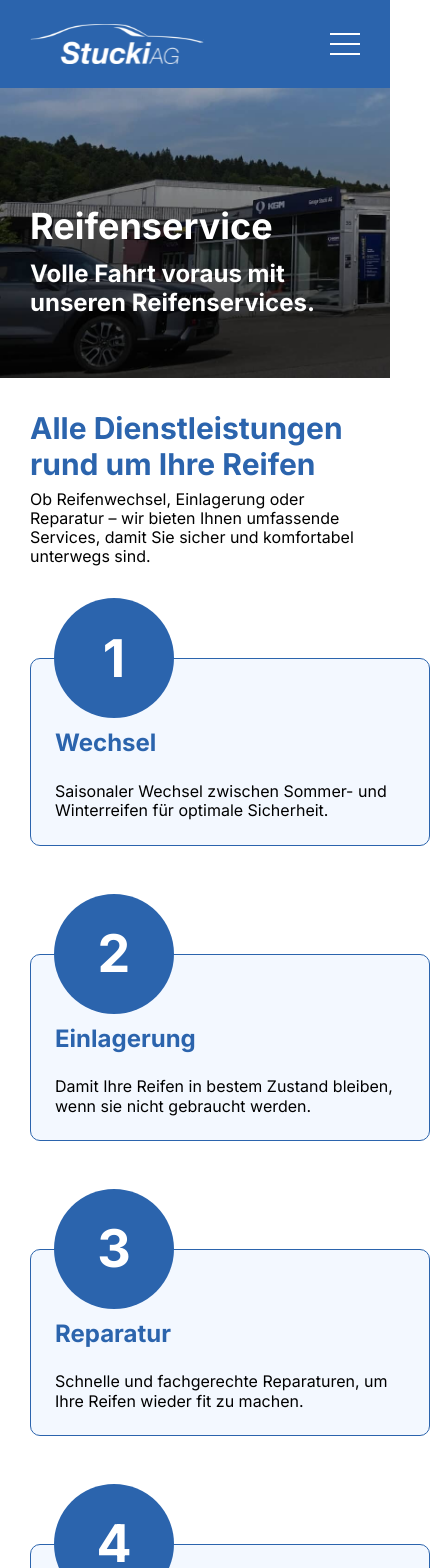
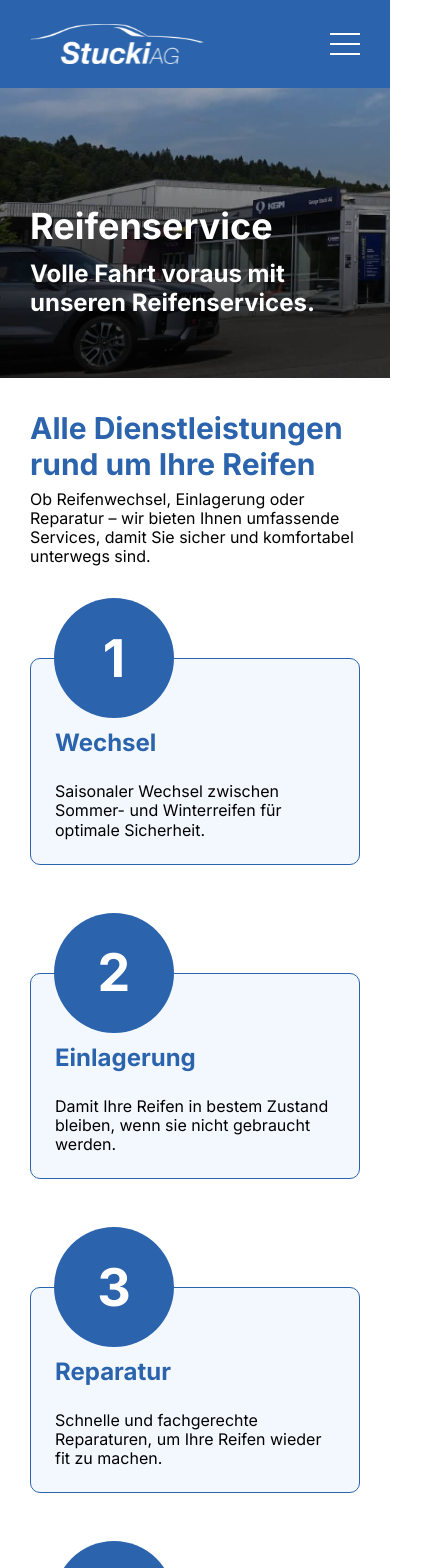
Before and after one commit to StuckiSimon/stucki-roggwil, a Next.js app in the folder website/: page /tire-service in a window 390 px wide. Shown: the top 1568 px of the page, 430 px wide, since content can reach past the window. Built offline with nearby package versions, Linux system fonts and the light colour scheme.

Commit message:
Improve mobile sizing

```diff
--- a/website/src/visual-components/fact-grid/fact-grid.module.scss
+++ b/website/src/visual-components/fact-grid/fact-grid.module.scss
@@ -2,5 +2,5 @@
   position: relative;
   display: grid;
   gap: var(--stucki-spacing-08);
-  grid-template-columns: repeat(auto-fit, minmax(400px, 1fr));
+  grid-template-columns: repeat(auto-fit, minmax(min(400px, 100%), 1fr));
 }
```
